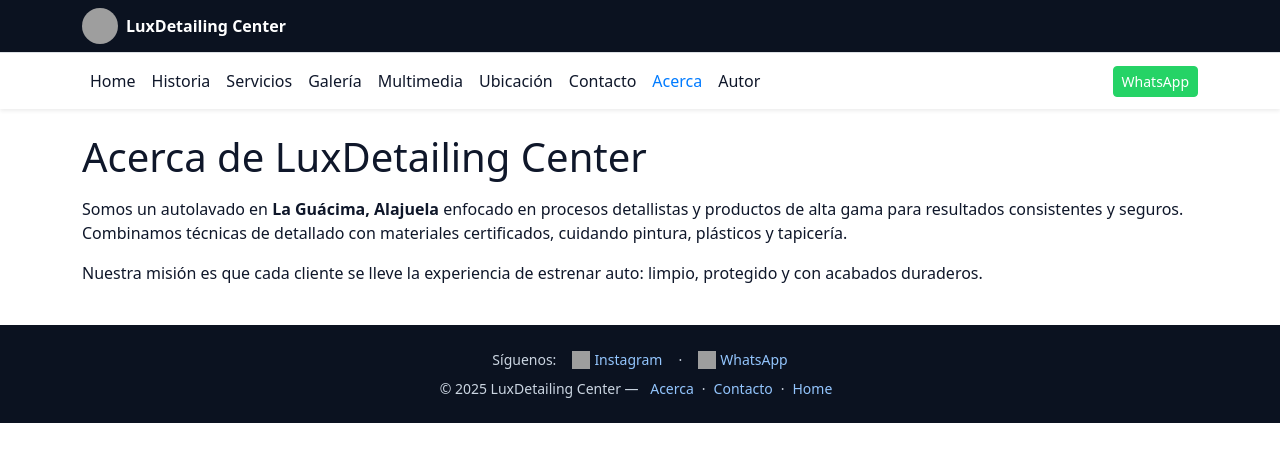
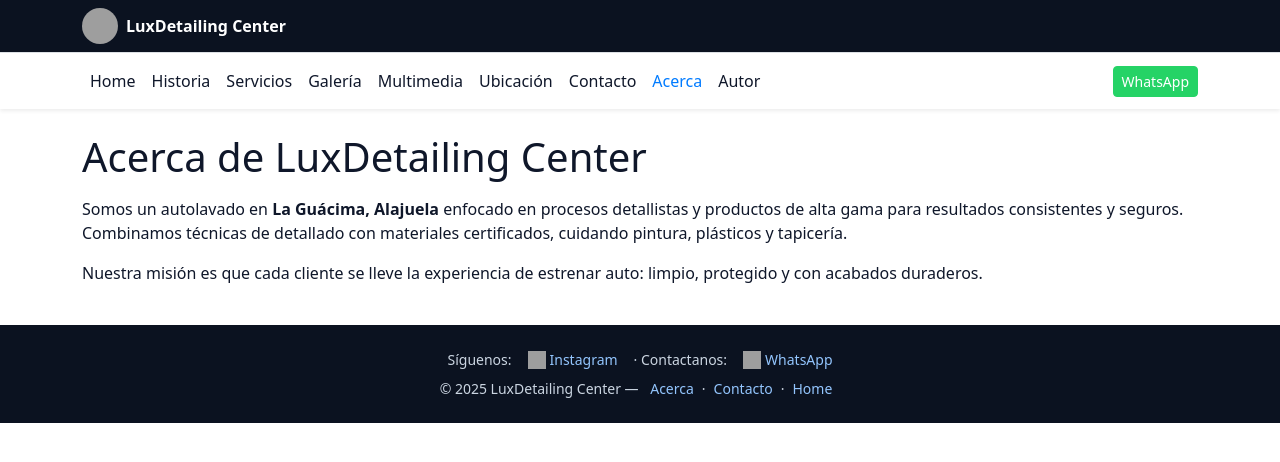
Before and after one commit to Delta689/Delta689.github.io, a plain HTML site: page acerca.html in a window 1280 px wide. Drawn offline with nearby package versions, Linux system fonts and the light colour scheme; grey boxes are pictures that could not be loaded.

Commit message:
Update acerca.html

```diff
--- a/acerca.html
+++ b/acerca.html
@@ -47,7 +47,7 @@
           <a href="https://www.instagram.com/lux_detailingcarwsh?igsh=MnBrNWcwdmpkMTV6" target="_blank" rel="noopener" class="d-inline-flex align-items-center gap-1">
             <img src="https://pub-bd7613c8c4cf4633acde18714ce2b3f3.r2.dev/images/instagram.jpg" alt="Instagram" width="18" height="18"> <span>Instagram</span>
           </a>
-          <span>·</span>
+          <span>·  Contactanos:</span>
           <a href="https://wa.me/50684529792" target="_blank" rel="noopener" class="d-inline-flex align-items-center gap-1">
             <img src="https://pub-bd7613c8c4cf4633acde18714ce2b3f3.r2.dev/images/whatsapp.jpg" alt="WhatsApp" width="18" height="18"> <span>WhatsApp</span>
           </a>
```
